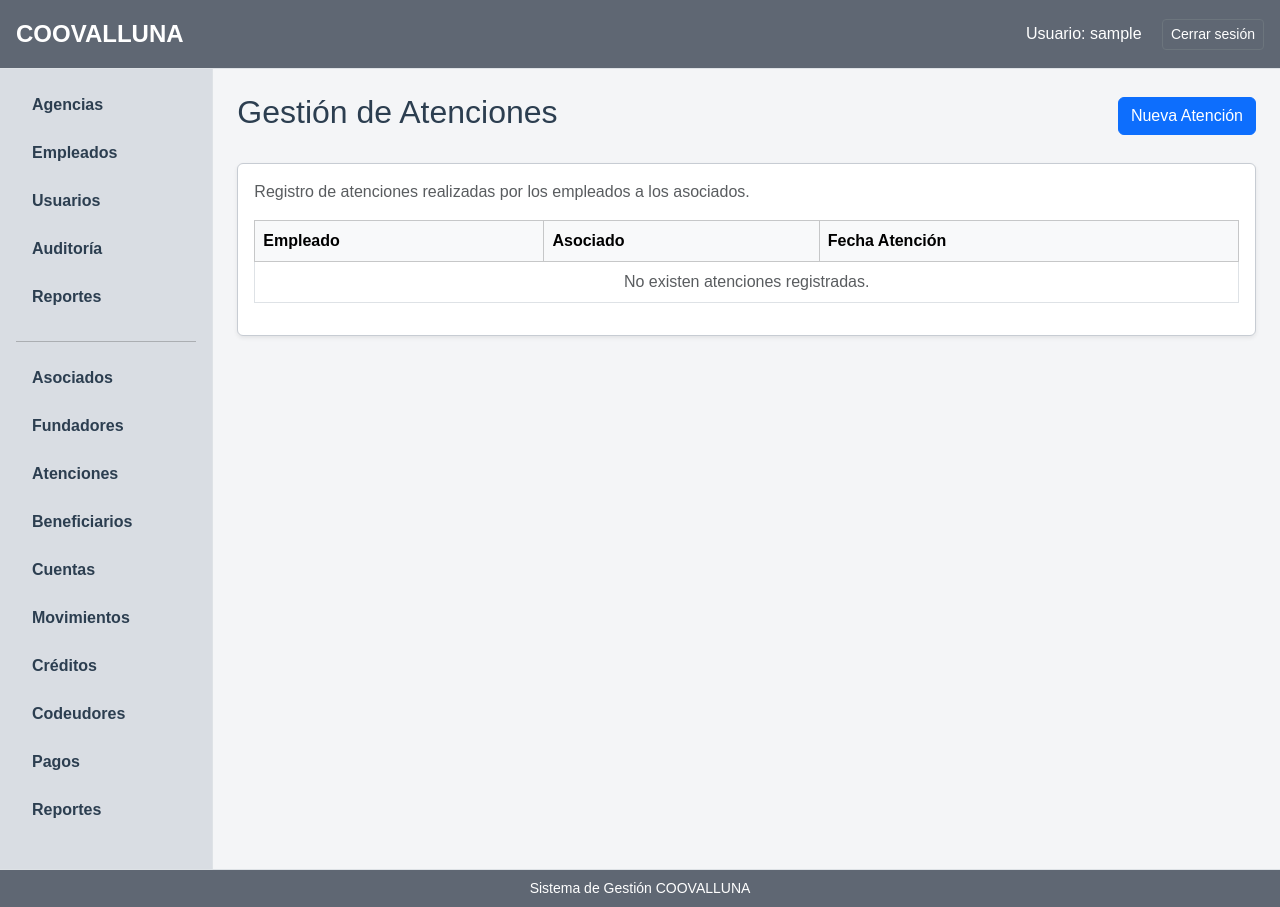
After one commit to rottenull/coovalluna-bd, a Flask app: page /atenciones in a window 1280 px wide. The commit adds this page. Run offline with Flask 3, Linux system fonts and the light colour scheme; the visitor is signed in with stand-in values (Sample User, id 1); data that the repository does not hold is empty; some libraries are stand-ins or nearby versions.

Commit message:
Actualizacion de Base, y agregación de Atenciones

```diff
--- /dev/null
+++ b/app/frontend/templates/atenciones.html
@@ -0,0 +1,98 @@
+{% extends "base.html" %}
+
+{% block title %}
+Atenciones
+{% endblock %}
+
+{% block content %}
+
+<div class="d-flex justify-content-between align-items-center mb-4">
+
+    <h2>
+        Gestión de Atenciones
+    </h2>
+
+    <a href="{{ url_for('asesor.nueva_atencion') }}"
+       class="btn btn-primary">
+
+        Nueva Atención
+
+    </a>
+
+</div>
+
+<div class="card shadow-sm">
+
+    <div class="card-body">
+
+        <p class="text-muted mb-3">
+
+            Registro de atenciones realizadas por los empleados a los asociados.
+
+        </p>
+
+        <div class="table-responsive">
+
+            <table class="table table-bordered table-hover align-middle">
+
+                <thead class="table-light">
+
+                    <tr>
+
+                        <th>Empleado</th>
+                        <th>Asociado</th>
+                        <th>Fecha Atención</th>
+
+                    </tr>
+
+                </thead>
+
+                <tbody>
+
+                    {% for atencion in atenciones %}
+
+                    <tr>
+
+                        <td>
+                            {{ atencion[0] }} -
+                            {{ atencion[1] }}
+                            {{ atencion[2] }}
+                        </td>
+
+                        <td>
+                            {{ atencion[3] }} -
+                            {{ atencion[4] }}
+                            {{ atencion[5] }}
+                        </td>
+
+                        <td>
+                            {{ atencion[6] }}
+                        </td>
+
+                    </tr>
+
+                    {% else %}
+
+                    <tr>
+
+                        <td colspan="3" class="text-center text-muted">
+
+                            No existen atenciones registradas.
+
+                        </td>
+
+                    </tr>
+
+                    {% endfor %}
+
+                </tbody>
+
+            </table>
+
+        </div>
+
+    </div>
+
+</div>
+
+{% endblock %}
--- a/app/frontend/templates/base.html
+++ b/app/frontend/templates/base.html
@@ -30,16 +30,16 @@
 
         <div class="d-flex justify-content-between align-items-center p-3">
 
-            <strong>
+            <strong class="fs-4">
                 COOVALLUNA
             </strong>
 
             <div>
 
                 Usuario:
-                {{ session.usuario if session.usuario else "Administrador del Sistema" }}
+                {{ session.get('usuario', 'Invitado') }}
 
-                <a href="/logout"
+                <a href="{{ url_for('auth.logout') }}"
                    class="btn btn-outline-secondary btn-sm ms-3">
 
                     Cerrar sesión
@@ -52,11 +52,9 @@
 
     </div>
 
-    <!-- CONTENIDO -->
-
     <div class="row g-0">
 
-        <!-- SIDEBAR -->
+        <!-- MENÚ LATERAL -->
 
         <div class="col-md-2 border-end bg-light min-vh-100">
 
@@ -64,47 +62,120 @@
 
                 <ul class="nav flex-column">
 
+                    {% if session.get('rol') == 'admin' %}
+
                         <li class="nav-item mb-2">
-                        <a href="/agencias"
+                            <a href="{{ url_for('admin.agencias') }}"
                                class="nav-link text-dark">
                                 Agencias
                             </a>
                         </li>
 
                         <li class="nav-item mb-2">
-                        <a href="/empleados"
+                            <a href="{{ url_for('admin.empleados') }}"
                                class="nav-link text-dark">
                                 Empleados
                             </a>
                         </li>
 
                         <li class="nav-item mb-2">
-                        <a href="/asociados"
+                            <a href="{{ url_for('admin.usuarios') }}"
+                               class="nav-link text-dark">
+                                Usuarios
+                            </a>
+                        </li>
+
+                        <li class="nav-item mb-2">
+                            <a href="{{ url_for('admin.auditoria') }}"
+                               class="nav-link text-dark">
+                                Auditoría
+                            </a>
+                        </li>
+
+                        <li class="nav-item mb-2">
+                            <a href="{{ url_for('reportes.menu_reportes') }}"
+                               class="nav-link text-dark">
+                                Reportes
+                            </a>
+                        </li>
+
+                    {% endif %}
+
+                    {% if session.get('rol') in ['admin', 'asesor'] %}
+
+                        <hr>
+
+                        <li class="nav-item mb-2">
+                            <a href="{{ url_for('asesor.asociados') }}"
                                class="nav-link text-dark">
                                 Asociados
                             </a>
                         </li>
 
                         <li class="nav-item mb-2">
-                        <a href="/reportes"
+                            <a href="{{ url_for('asesor.fundadores') }}"
+                               class="nav-link text-dark">
+                                Fundadores
+                            </a>
+                        </li>
+
+                        <li class="nav-item mb-2">
+                            <a href="{{ url_for('asesor.atenciones') }}"
+                               class="nav-link text-dark">
+                                Atenciones
+                            </a>
+                        </li>
+
+                        <li class="nav-item mb-2">
+                            <a href="{{ url_for('asesor.beneficiarios') }}"
+                               class="nav-link text-dark">
+                                Beneficiarios
+                            </a>
+                        </li>
+
+                        <li class="nav-item mb-2">
+                            <a href="{{ url_for('asesor.cuentas') }}"
+                               class="nav-link text-dark">
+                                Cuentas
+                            </a>
+                        </li>
+
+                        <li class="nav-item mb-2">
+                            <a href="{{ url_for('asesor.movimientos') }}"
+                               class="nav-link text-dark">
+                                Movimientos
+                            </a>
+                        </li>
+
+                        <li class="nav-item mb-2">
+                            <a href="{{ url_for('asesor.creditos') }}"
+                               class="nav-link text-dark">
+                                Créditos
+                            </a>
+                        </li>
+
+                        <li class="nav-item mb-2">
+                            <a href="{{ url_for('asesor.codeudores') }}"
+                               class="nav-link text-dark">
+                                Codeudores
+                            </a>
+                        </li>
+
+                        <li class="nav-item mb-2">
+                            <a href="{{ url_for('asesor.pagos') }}"
+                               class="nav-link text-dark">
+                                Pagos
+                            </a>
+                        </li>
+
+                        <li class="nav-item mb-2">
+                            <a href="{{ url_for('reportes.menu_reportes') }}"
                                class="nav-link text-dark">
                                 Reportes
                             </a>
                         </li>
 
-                    <li class="nav-item mb-2">
-                        <a href="/usuarios"
-                           class="nav-link text-dark">
-                            Usuarios y Roles
-                        </a>
-                    </li>
-
-                    <li class="nav-item mb-2">
-                        <a href="/auditoria"
-                           class="nav-link text-dark">
-                            Auditoría
-                        </a>
-                    </li>
+                    {% endif %}
 
                 </ul>
 
@@ -117,6 +188,30 @@
         <div class="col-md-10">
 
             <div class="p-4">
+
+                <!-- MENSAJES FLASH -->
+
+                {% with messages = get_flashed_messages() %}
+                    {% if messages %}
+
+                        {% for message in messages %}
+
+                            <div class="alert alert-info alert-dismissible fade show"
+                                 role="alert">
+
+                                {{ message }}
+
+                                <button type="button"
+                                        class="btn-close"
+                                        data-bs-dismiss="alert">
+                                </button>
+
+                            </div>
+
+                        {% endfor %}
+
+                    {% endif %}
+                {% endwith %}
 
                 {% block content %}
                 {% endblock %}
```
Also changed, not shown: app/frontend/templates/dashboard_asesor.html (+56 -8 lines), app/frontend/templates/nueva_atencion.html (added, +141 -0 lines). Lines whose indentation alone changed are shown as unchanged.
